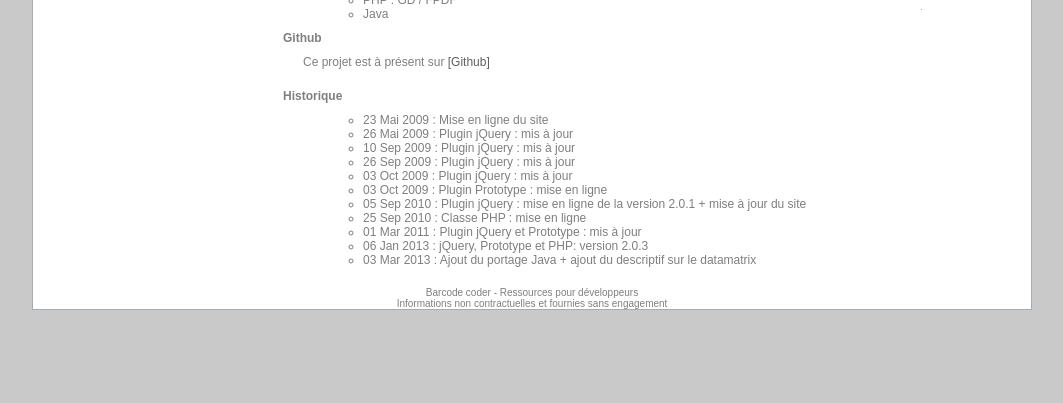
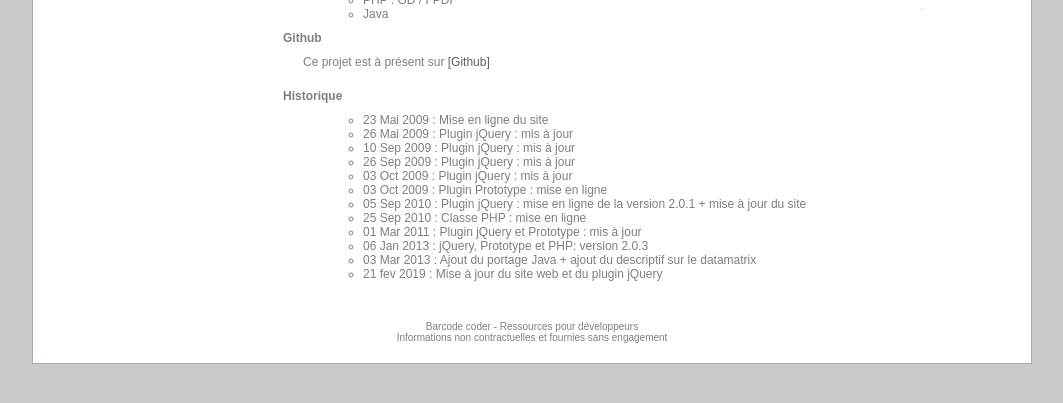
Before and after one commit to jbdemonte/barcode, a Jekyll site: the page built from src/fr/index.html, in a window 1280 px wide, cut to the strip 464-867 px from the top of the page. Shown: the whole strip, without its empty margins (108-1171 px from the left). Built offline with Jekyll 4.4.1, drawn with Linux system fonts in a browser that asks for light colours; grey boxes are pictures that could not be loaded.

Commit message:
update jQuery plugin

```diff
--- a/src/_data/releases.yml
+++ b/src/_data/releases.yml
@@ -1,7 +1,7 @@
 jquery:
-  date: 2013-01-06
-  version: 2.0.3
-  file: jquery-barcode-2.0.3.zip
+  date: 2019-02-21
+  version: 2.2.0
+  file: jquery-barcode-2.2.0.zip
 
 prototype:
   date: 2013-01-06
--- a/src/_layouts/default.html
+++ b/src/_layouts/default.html
@@ -20,7 +20,6 @@
 
       <div id="content" class="lng-{{ page.language }}">
         {{ content }}
-      </div>
 
         <div id="google2">
           <script type="text/javascript"><!--
@@ -45,6 +44,7 @@
           </script>
           <script type="text/javascript" src="https://pagead2.googlesyndication.com/pagead/show_ads.js"></script>
         </div>
+      </div>
 
       {% if page.language == 'fr' %}{% include footer-fr.html %}{% else %}{% include footer-en.html %}{% endif %}
     </div>
--- a/src/css/style.css
+++ b/src/css/style.css
@@ -141,7 +141,7 @@ th{
 }
 #google{
 	width: 730px;
-	margin: 20px 0;
+	margin: 20px auto;
 }
 #google2{
 	width: 730px;
@@ -323,6 +323,7 @@ table.parameters th.detail{
 	text-align: center;
 	font-size: 10px;
 	margin-top: 10px;
+	padding: 20px 0;
 }
 #changelog{
   margin-top: 20px;
--- a/src/en/index.html
+++ b/src/en/index.html
@@ -47,4 +47,5 @@ language: en
     <li><span class="date">Mar 01, 2011</span><span> : jQuery and Prototype plugins udated</span></li>
     <li><span class="date">Jan 06, 2013</span><span> : jQuery, Prototype and PHP: version 2.0.3</span></li>
     <li><span class="date">Mar 03, 2013</span><span> : Java classes added + datamatrix description</span></li>
+    <li><span class="date">Feb 21, 2019</span><span> : Web site refreshed, jQuery plugin updated</span></li>
 </ul>
--- a/src/fr/index.html
+++ b/src/fr/index.html
@@ -47,4 +47,5 @@ language: fr
     <li><span class="date">01 Mar 2011</span><span> : Plugin jQuery et Prototype : mis à jour</span></li>
     <li><span class="date">06 Jan 2013</span><span> : jQuery, Prototype et PHP: version 2.0.3</span></li>
     <li><span class="date">03 Mar 2013</span><span> : Ajout du portage Java + ajout du descriptif sur le datamatrix</span></li>
+    <li><span class="date">21 fev 2019</span><span> : Mise à jour du site web et du plugin jQuery</span></li>
 </ul>
```
Also changed, not shown: docker/README.md (added), src/js/jquery-barcode-last.min.js, 1 other file. Lines whose indentation alone changed are shown as unchanged.
